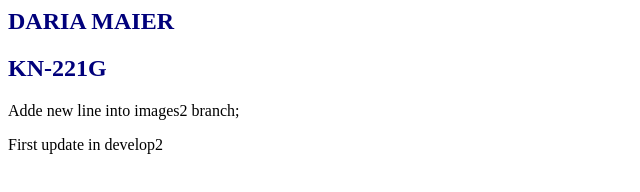
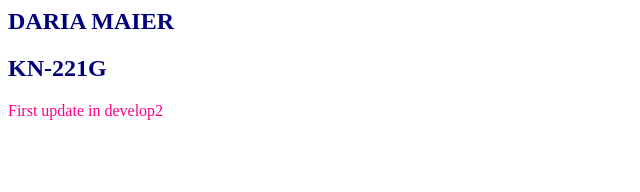
Before and after one commit to daria0104/MyRR_MDV, a plain HTML site: page index.html in a window 1280 px wide. Shown: the whole page, without its empty margins (0-640 px from the left). Drawn offline with Linux system fonts and the light colour scheme.

Commit message:
Updated index.html in develop2 branch

```diff
--- a/index.html
+++ b/index.html
@@ -8,7 +8,7 @@
 <body>
     <h2>Daria Maier</h2>
     <h2>KN-221G</h2>
-    <p>Adde new line into images2 branch;</p>
-    <p>First update in develop2</p>
+
+    <p style="color: #FF0089;">First update in develop2</p>
 </body>
 </html>
```
